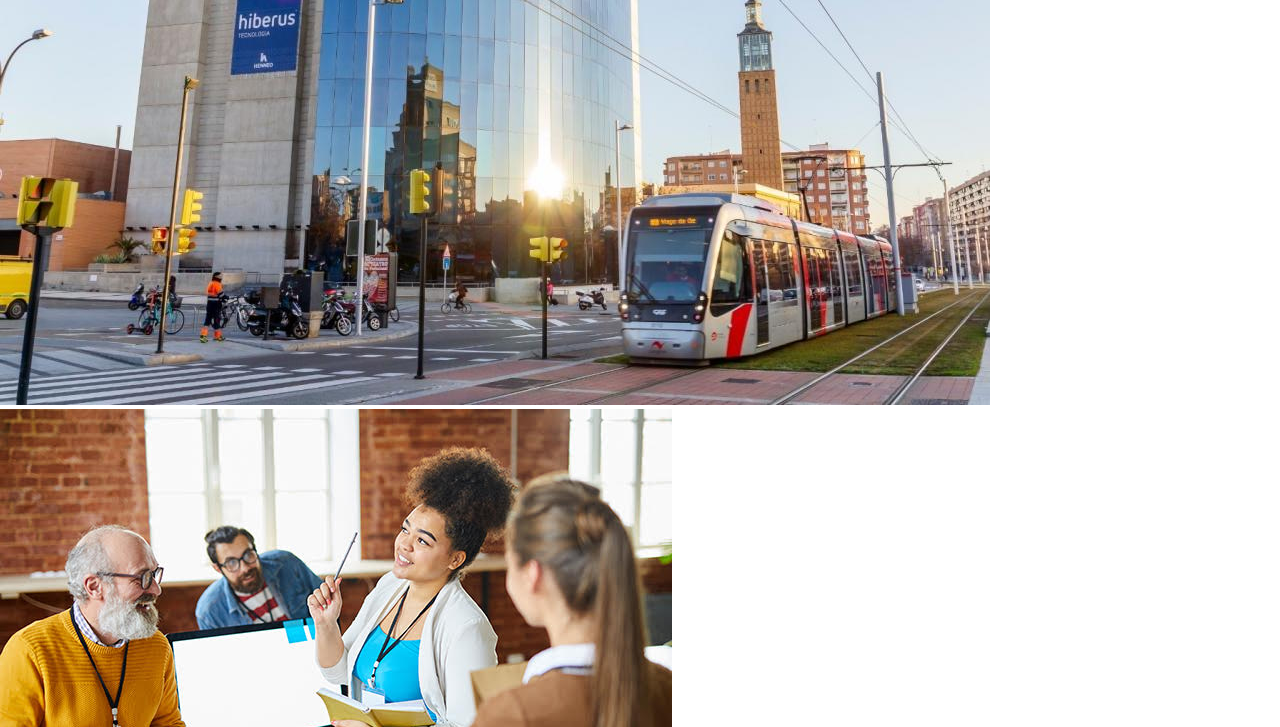
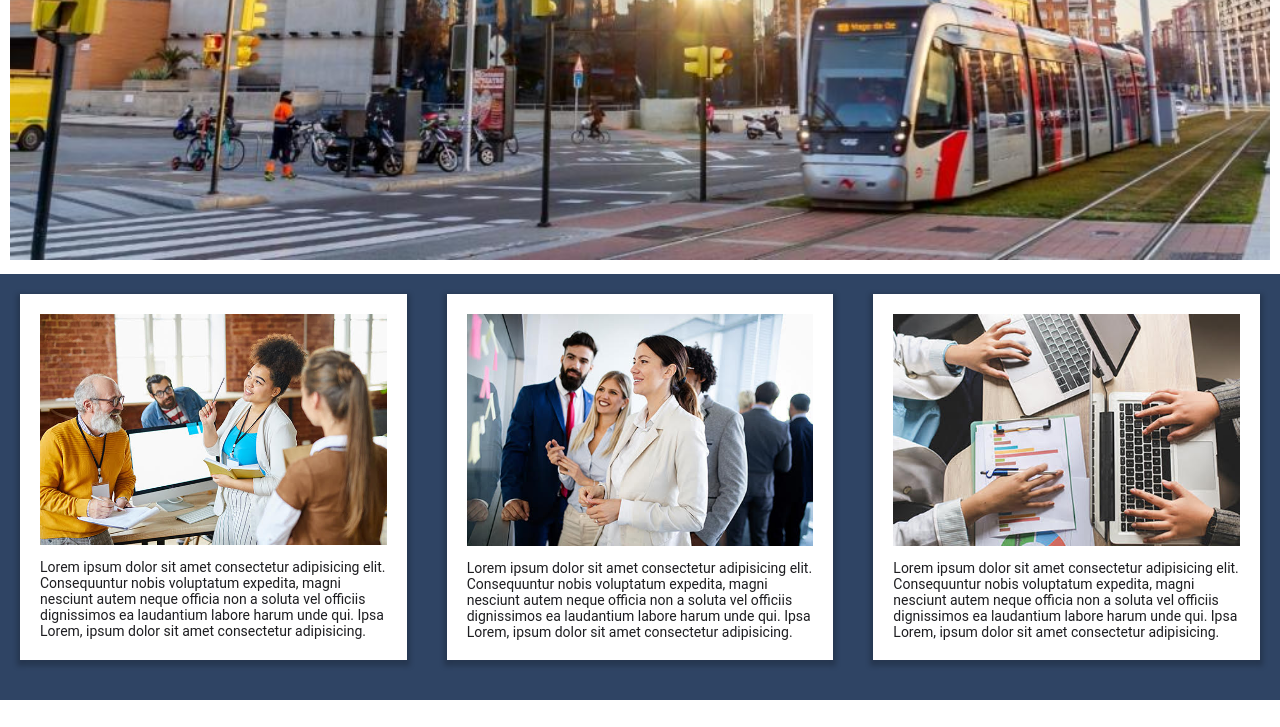
Before and after one commit to anabescos/hiberus-test, a website: page docs/index.html in a window 1280 px wide. Shown: the part 754-1481 px from the top of the page. Drawn offline with Linux system fonts and the light colour scheme.

Commit message:
Update docs folder

```diff
--- a/docs/index.html
+++ b/docs/index.html
@@ -24,30 +24,34 @@
 
       <main class="main">
         <section class="main__hero">
-          <img src="./assets/images/hiberus-foto.jpeg" alt="Hiberus building" />
+          <img
+            class="main__hero--img"
+            src="./assets/images/hiberus-foto.jpeg"
+            alt="Hiberus building"
+          />
         </section>
         <section class="main__articles">
-          <article class="article">
-            <img class="article__img" src="./assets/images/article1.jpg" alt="" />
-            <p class="article__paragraph">Lorem ipsum dolor sit amet consectetur adipisicing elit. Consequuntur nobis voluptatum expedita, magni nesciunt autem neque officia non a soluta vel officiis dignissimos ea laudantium labore harum unde qui. Ipsa Lorem, ipsum dolor sit amet consectetur adipisicing elit. </p>
+          <article class="main__article">
+            <img class="main__article--img" src="./assets/images/article1.jpg" alt="" />
+            <p class="main__article--text">Lorem ipsum dolor sit amet consectetur adipisicing elit. Consequuntur nobis voluptatum expedita, magni nesciunt autem neque officia non a soluta vel officiis dignissimos ea laudantium labore harum unde qui. Ipsa Lorem, ipsum dolor sit amet consectetur adipisicing.</p>
           </article>
 
-          <article class="article">
-            <img class="article__img" src="./assets/images/article2.jpg" alt="" />
-            <p class="article__paragraph">Lorem ipsum dolor sit amet consectetur adipisicing elit. Consequuntur nobis voluptatum expedita, magni nesciunt autem neque officia non a soluta vel officiis dignissimos ea laudantium labore harum unde qui. Ipsa Lorem, ipsum dolor sit amet consectetur adipisicing elit. </p>
+          <article class="main__article">
+            <img class="main__article--img" src="./assets/images/article2.jpg" alt="" />
+            <p class="main__article--text">Lorem ipsum dolor sit amet consectetur adipisicing elit. Consequuntur nobis voluptatum expedita, magni nesciunt autem neque officia non a soluta vel officiis dignissimos ea laudantium labore harum unde qui. Ipsa Lorem, ipsum dolor sit amet consectetur adipisicing.</p>
           </article>
 
-          <article class="article">
-            <img class="article__img" src="./assets/images/article3.jpg" alt="" />
-            <p class="article__paragraph">Lorem ipsum dolor sit amet consectetur adipisicing elit. Consequuntur nobis voluptatum expedita, magni nesciunt autem neque officia non a soluta vel officiis dignissimos ea laudantium labore harum unde qui. Ipsa Lorem, ipsum dolor sit amet consectetur adipisicing elit. </p>
+          <article class="main__article">
+            <img class="main__article--img" src="./assets/images/article3.jpg" alt="" />
+            <p class="main__article--text">Lorem ipsum dolor sit amet consectetur adipisicing elit. Consequuntur nobis voluptatum expedita, magni nesciunt autem neque officia non a soluta vel officiis dignissimos ea laudantium labore harum unde qui. Ipsa Lorem, ipsum dolor sit amet consectetur adipisicing.</p>
           </article>
 
         </section>
       </main>
 
       <footer class="footer">
-        <nav class="footer__menu">
-          <ul>
+        <nav>
+          <ul class="footer__menu">
             <li>Lorem ipsum</li>
             <div class="verticalLine"></div>
             <li>Lorem ipsum</li>
@@ -67,7 +71,7 @@
           <a href="https://www.hiberus.com/" target="_blank">
             <img
               class="footer__logo--img"
-              src="./assets/images/logo-bg.jpg"
+              src="./assets/images/logo.png"
               alt="Hiberus logo"
               title="Go to Hiberus website"
             />
--- a/src/scss/layout/_mainContent.scss
+++ b/src/scss/layout/_mainContent.scss
@@ -8,13 +8,17 @@
 
     &--img {
       width: 100%;
-      max-height: rem(500);
+
       object-fit: cover;
+      object-position: 0 95%;
     }
   }
   &__articles {
     display: flex;
     flex-direction: column;
+    @include tablet {
+      flex-direction: row;
+    }
   }
   &__article {
     background-color: $colorSec;
```
Also changed, not shown: docs/assets/css/main.css.
